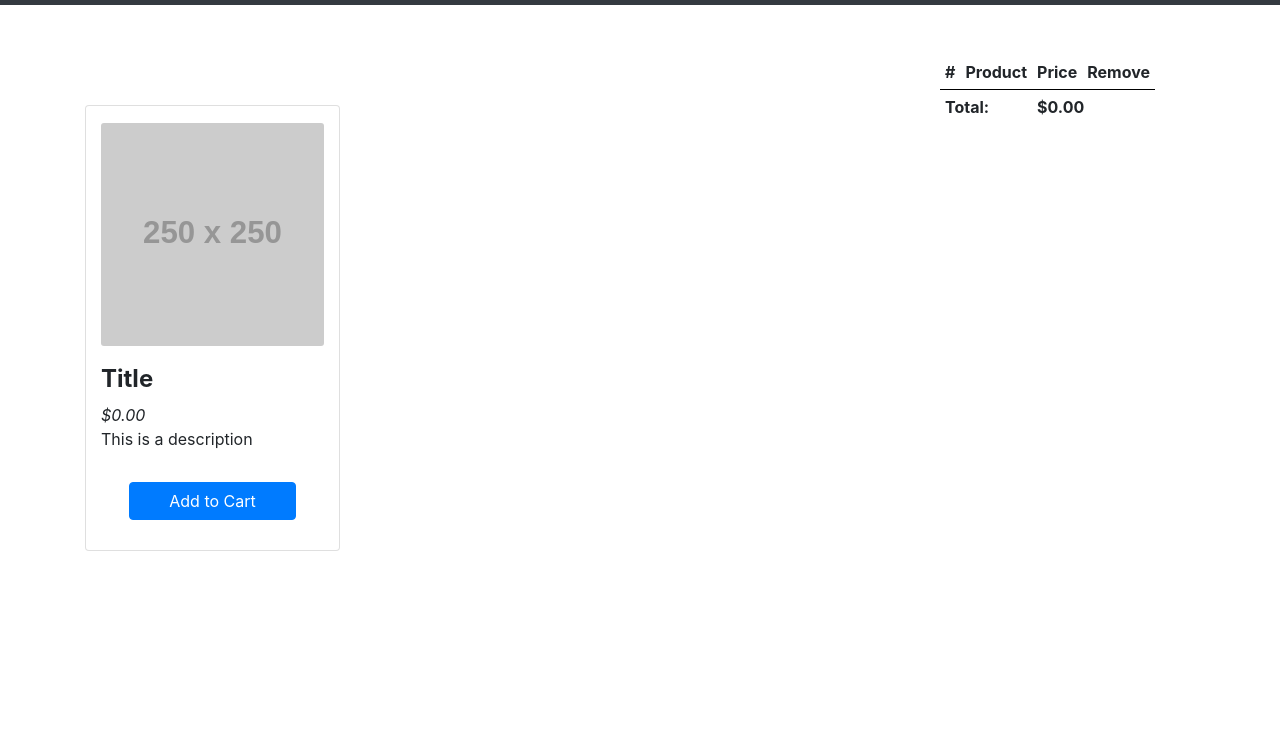
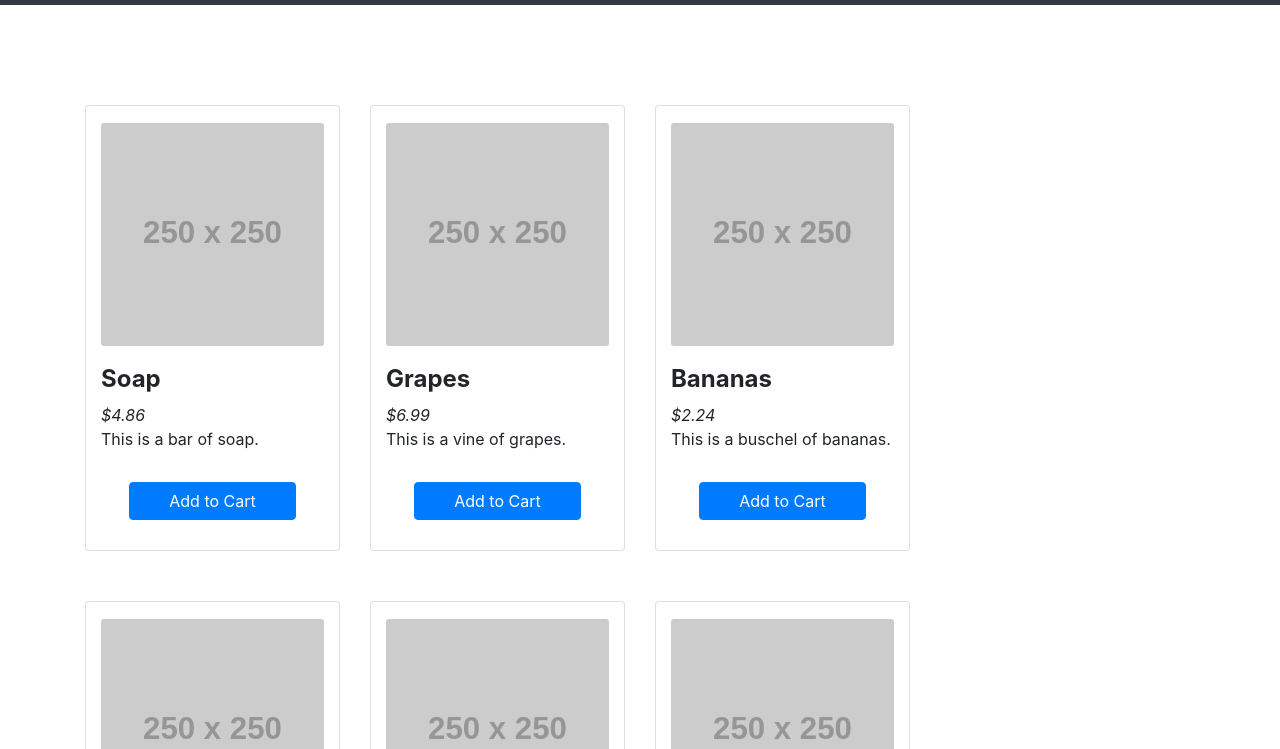
Before and after one commit to JoshHall/shopping_cart, a plain HTML site: page index.html in a window 1280 px wide. Shown: the part 51-800 px from the top of the page. Drawn offline with nearby package versions, Linux system fonts and the light colour scheme; placeholder pictures from the web are drawn by us.

Commit message:
Added show/add cart functionality

```diff
--- a/assets/products.json
+++ b/assets/products.json
@@ -9,19 +9,19 @@
     {
       "id": 1,
       "title": "Grapes",
-      "price": 4.86,
+      "price": 6.99,
       "description": "This is a vine of grapes."
     },
     {
       "id": 2,
       "title": "Bananas",
-      "price": 4.86,
+      "price": 2.24,
       "description": "This is a buschel of bananas."
     },
     {
       "id": 3,
       "title": "T-Shirt",
-      "price": 4.86,
+      "price": 9.10,
       "description": "This is a funny shirt."
     },
     {
--- a/index.html
+++ b/index.html
@@ -20,7 +20,7 @@
       <div class="row">
         <div class="col-md-9" id="products">
           <!-- Products get inserted here, the code below is for test purposes only -->
-          <div class="row">
+          <!-- <div class="row">
             <div class="col-md-4">
               <div class="card">
                 <div class="card-img-top">
@@ -34,7 +34,7 @@
                 <button class="btn btn-primary" onClick="">Add to Cart</button>
               </div>
             </div>
-          </div>
+          </div> -->
         </div> <!-- ends col 9 -->
         <div class="col-md-3" id="cart">
           <table>
--- a/static/js/app.js
+++ b/static/js/app.js
@@ -1,4 +1,122 @@
+//declare global cart variable, don't do in actual application, best use case is to hide inside of a class as storage
+let cart = [];
+
 // on page load, insert navbar.html into header using jquery
 $.get('../../components/navbar.html', function(response) {
   $('#nav').html(response);
 });
+
+// creating callback function after loading products from JSON
+function showProducts(response) {
+  let products = response.products;
+
+  // declare an empty string wchi will append all html for rendering Products
+  let html = '';
+
+  for (let index in products) {
+    // checks for every 3rd index, inserts new row if so
+    if (index % 3 === 0) {
+      html += '<div class="row">';
+    }
+
+    // creates a new product each loop
+    html += `<div class="col-md-4">
+        <div class="card">
+          <div class="card-img-top">
+            <img class="card-img" src="http://placehold.it/250x250" alt="placeholder">
+          </div>
+          <div class="card-title">${products[index].title}</div>
+          <div class="card-subtitle">$${products[index].price}</div>
+          <card class="text">
+            <p>${products[index].description}</p>
+          </card>
+          <button class="btn btn-primary" onClick="addItem(${products[index].id})">Add to Cart</button>
+        </div>
+      </div>`;
+    // close the row off after every third element
+    if ((index+1) % 3 === 0) {
+      html += '</div>';
+    }
+  }
+
+  // insert html variable into the products section to render data
+  $('#products').html(html);
+}
+
+// initially load products from JSON
+$.get('../../assets/products.json', showProducts);
+
+// add fuctionality for adding to the global cart variable
+function addItem(id) {
+  $.get('../../assets/products.json', function (response) {
+    let products = response.products;
+
+    // loop through all products and check if ID is correct
+    for (let index in products) {
+      if (id === products[index].id) {
+        // add full product info to cart variable
+        cart.push(products[index]);
+        break;
+      }
+    }
+  });
+  // console.log(cart);
+  sleep(50).then(() => showCart());
+}
+
+// // add fuctionality for removing item from the cart variable
+// function removeItem(id) {
+//   $.get('../../assets/products.json', function (response) {
+//     let products = response.products;
+//
+//     // loop through all products and check if ID is correct
+//     for (let index in products) {
+//       if (id === products[index].id) {
+//         // add full product info to cart variable
+//         cart.push(products[index]);
+//         break;
+//       }
+//     }
+//   });
+//   // console.log(cart);
+//   sleep(50).then(() => showCart());
+//
+// }
+
+// write the functionality to show the cart
+function showCart() {
+  // if cart is empty change css to display none
+  if (cart.length === 0) {
+    $('#cart').css('display','none');
+  }
+  else {
+    $('#cart').css('display','block');
+  }
+
+  // create html variable to be inserted into tbody
+  let html = '';
+
+  // loop through cart and add to html variable for each row
+  for (let index in cart) {
+    html += `
+      <tr>
+        <td>1</td>
+        <td>${cart[index].title}</td>
+        <td>$${cart[index].price}</td>
+        <td>
+          <button class="btn btn-danger" onClick="removeItem()">X</button>
+        </td>
+      </tr>
+    `;
+  }
+
+  // insert html variable into tbody
+  $('#items').html(html);
+}
+
+showCart();
+
+// add sleep function to stop asynchronous problems
+function sleep(time) {
+  return new Promise(resolve => setTimeout(resolve,time));
+}
```
